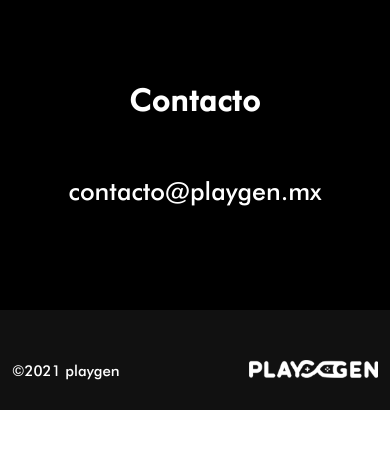
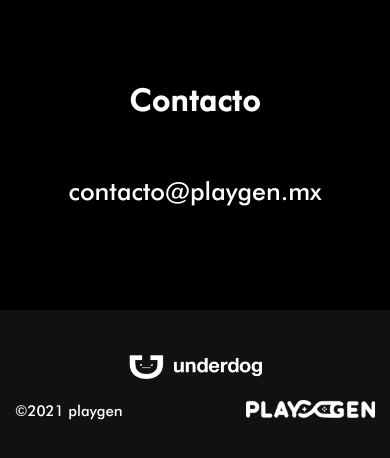
Before and after one commit to AngelGlezz/playgen, a plain HTML site: page index.html in a window 390 px wide. Shown: the part 2626-3084 px from the top of the page. Before the commit the page ends 3036 px from the top, so only its background shows below. Drawn offline with nearby package versions, Linux system fonts and the light colour scheme.

Commit message:
footer fix

```diff
--- a/css/page.css
+++ b/css/page.css
@@ -222,6 +222,16 @@
     float: right;
 }
 
+.logo-under {
+    background-image: url(../images/underdog-h.png);
+    background-repeat: no-repeat;
+    background-position: center;
+    background-size: contain;
+    width: 200px;
+    height: 25px;
+    float: right;
+}
+
 @media screen and (max-width: 767px) {
     .item-container-service {
         margin-top: 70px!important;
@@ -256,13 +266,37 @@
         margin-left: 0px!important;
     }
 
+    .logo-under {
+        width: 160px;
+        height: 24px;
+        float: none;
+        position: relative;
+        right: 0px;
+        left: 0px;
+        top: -45px;
+        margin: 0px auto;
+    }
+
     .logo {
         width: 130px;
         height: 18px;
+        float: none;
+        position: absolute;
+        right: 15px;
+    }
+
+    .copyright {
+        float: none;
+        position: absolute;
+        left: 15px;
     }
 
     .icon-main {
         margin-right: 20px!important;
         margin-top: 10px;
     }
+
+    #footer-section {
+        padding: 90px 0px 50px 0px;
+    }
 }
--- a/index.html
+++ b/index.html
@@ -99,6 +99,7 @@
 			<div class="container">
 				<div class="copyright">&copy;2021 playgen</div>
 				<div class="logo"></div>
+				<a href="https://underdog.mx" target="_blank"><div class="logo-under"></div></a>
 			</div>
 		</div>
 		<script type="text/javascript">
```
Also changed, not shown: images/underdog-h.png (added).
